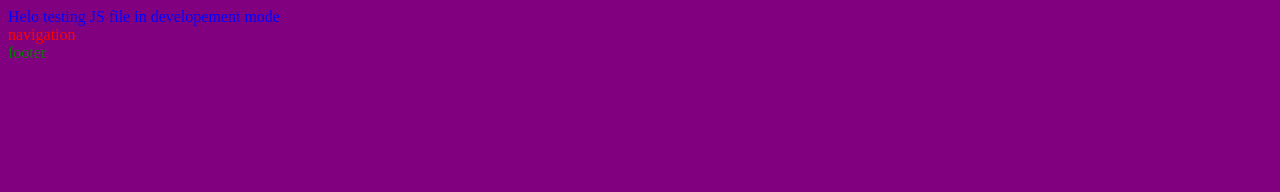
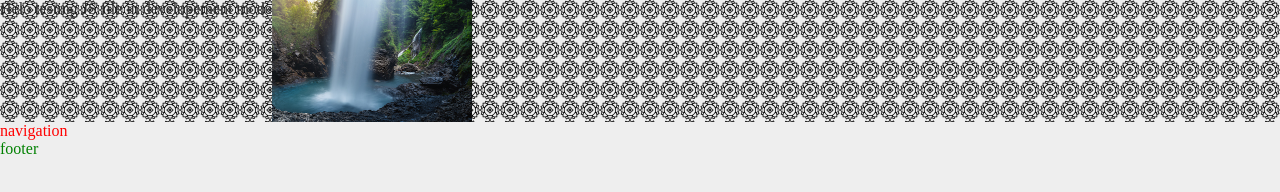
Before and after one commit to bashirkarimi/webpack, a website built with webpack: page src/index.html in a window 1280 px wide. Built offline with nearby package versions, Linux system fonts and the light colour scheme.

Commit message:
add asset loader

```diff
--- a/src/assets/css/main.css
+++ b/src/assets/css/main.css
@@ -1,6 +1,6 @@
 @import './test.scss';
 
 body {
-  background: purple;
-  color: blue;
+  background: rgb(238, 238, 238);
+  color: rgb(51, 51, 51);
 }
--- a/src/assets/css/test.scss
+++ b/src/assets/css/test.scss
@@ -1,8 +1,11 @@
 body {
-  background: blue;
+  margin: 0;
+  padding: 0;
 }
 
 .container {
   display: flex;
-  flex-direction: column;
+  flex-direction: row;
+  background-image: url(../svgs/rangoli.svg);
+  background-size: 20px;
 }
--- a/src/assets/js/main.js
+++ b/src/assets/js/main.js
@@ -2,12 +2,20 @@ require('../css/main.css');
 
 import createNav  from "./nav";
 import createFooter from "./footer";
+import image from "../images/waterfall.jpg";
+console.log(image)
 
 const createComponent = () => {
   const element = document.createElement('div');
+  const img = document.createElement('img');
 
+  img.src = image;
+  img.style.width = '200px';
+
+  element.classList.add('container');
   element.innerHTML = 'Helo testing JS file in developement mode';
   document.body.appendChild(element);
+  element.append(img);
 }
 
 createComponent();
--- a/webpack.config.js
+++ b/webpack.config.js
@@ -11,6 +11,8 @@ module.exports = mode => {
     output: {
       filename: mode.production ? '[name].[contenthash].js': '[name].js',
       path: path.resolve(__dirname, 'dist'),
+      assetModuleFilename: '[name][ext][query]',
+      clean: true,
     },
     module: {
       rules: [
@@ -23,6 +25,10 @@ module.exports = mode => {
               presets: ['@babel/preset-env']
             }
           }
+        },
+        {
+          test: /\.(png|svg|jpg|jpeg|gif)$/i,
+          type: 'asset/resource'
         },
         {
           test: /\.s?css$/,
```
Also changed, not shown: dist/main.css, dist/main.js, dist/rangoli.svg (added), dist/waterfall.jpg (added), src/assets/images/waterfall.jpg (added), src/assets/svgs/rangoli.svg (added), 2 other files.
